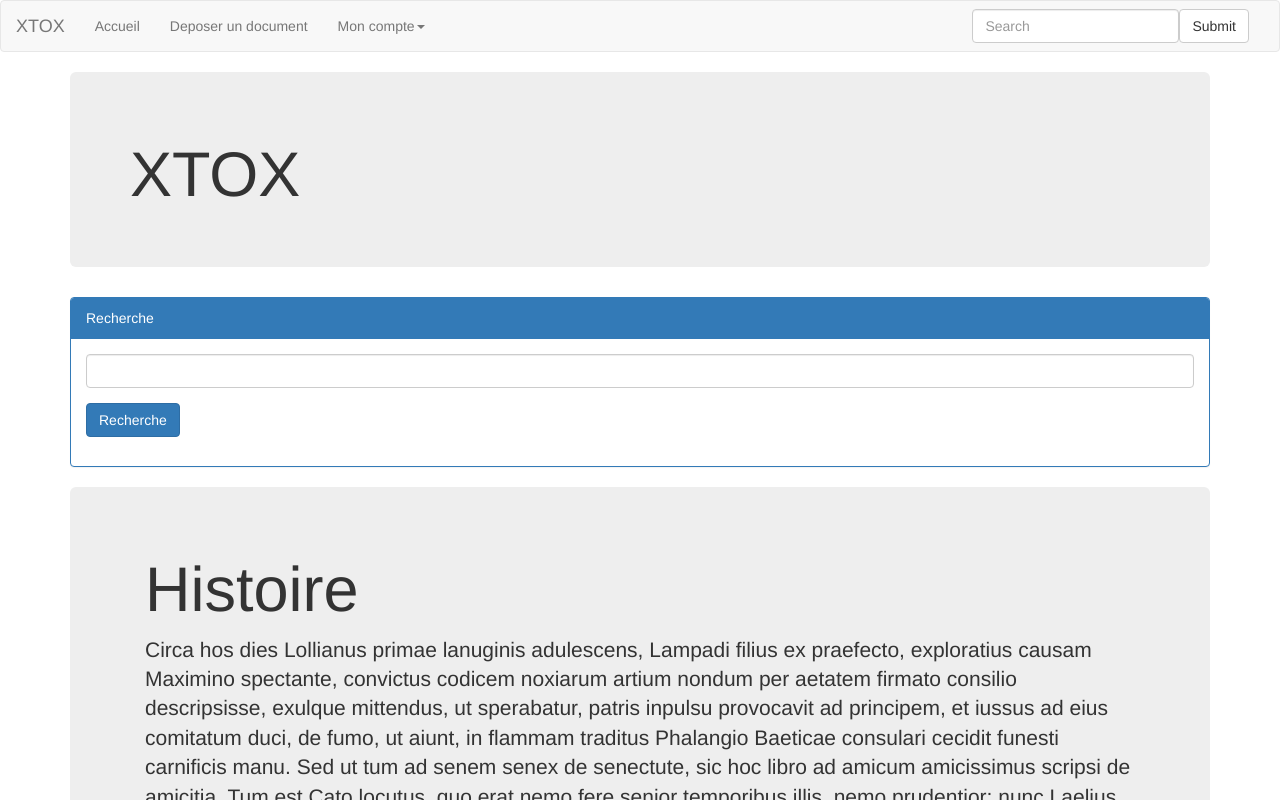
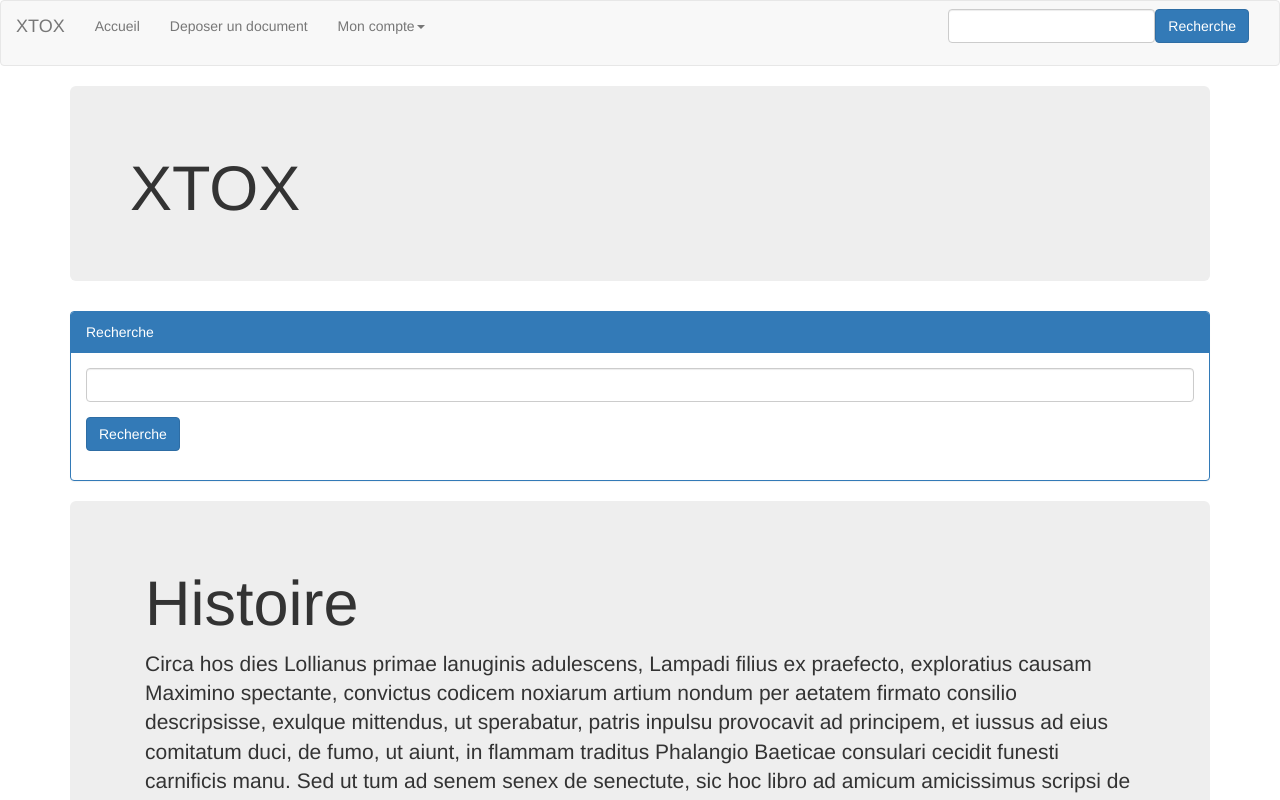
Before and after one commit to tbeaurain/XtoX, an Angular app: page / in a window 1280 px wide. Shown: the top 800 px of the page. Built offline with nearby package versions, Linux system fonts and the light colour scheme.

Commit message:
add search bar

```diff
--- a/src/app/app.module.ts
+++ b/src/app/app.module.ts
@@ -7,6 +7,7 @@
 import { HomeComponent } from './home/home.component';
 import { AppRoutingModule } from './/app-routing.module';
 import { ProfilComponent } from './profil/profil.component';
+import { SearchBarComponent } from './search-bar/search-bar.component';
 
 
 @NgModule({
@@ -14,7 +15,8 @@
     AppComponent,
     NavBarComponent,
     HomeComponent,
-    ProfilComponent
+    ProfilComponent,
+    SearchBarComponent
   ],
   imports: [
     BrowserModule,
--- a/src/app/home/home.component.html
+++ b/src/app/home/home.component.html
@@ -5,12 +5,9 @@
     <div class="panel panel-primary">
     <div class="panel-heading">Recherche</div>
     <div class="panel-body">
-    <form>
-      <div class="form-group">
-        <input type="text" class="form-control" id="searchBar">
-      </div>
-      <button type="submit" class="btn btn-primary">Recherche</button>
-    </form>
+
+    <app-search-bar> </app-search-bar>
+
   </div>
   </div>
   <div class="jumbotron jumbotron-fluid">
--- a/src/app/nav-bar/nav-bar.component.html
+++ b/src/app/nav-bar/nav-bar.component.html
@@ -30,10 +30,7 @@
 
 
         <form class="navbar-form navbar-right">
-          <div class="form-group">
-            <input type="text" class="form-control" placeholder="Search">
-          </div>
-          <button type="submit" class="btn btn-default">Submit</button>
+          <app-search-bar> </app-search-bar>
         </form>
 
       </div>
--- /dev/null
+++ b/src/app/search-bar/search-bar.component.html
@@ -0,0 +1,6 @@
+<form>
+  <div class="form-group">
+    <input type="text" class="form-control" id="searchBar">
+  </div>
+  <button type="submit" class="btn btn-primary">Recherche</button>
+</form>
--- /dev/null
+++ b/src/app/search-bar/search-bar.component.ts
@@ -0,0 +1,15 @@
+import { Component, OnInit } from '@angular/core';
+
+@Component({
+  selector: 'app-search-bar',
+  templateUrl: './search-bar.component.html',
+  styleUrls: ['./search-bar.component.css']
+})
+export class SearchBarComponent implements OnInit {
+
+  constructor() { }
+
+  ngOnInit() {
+  }
+
+}
```
Also changed, not shown: src/app/search-bar/search-bar.component.css (added), 1 other file (tests, documents, lock files or other folders).
